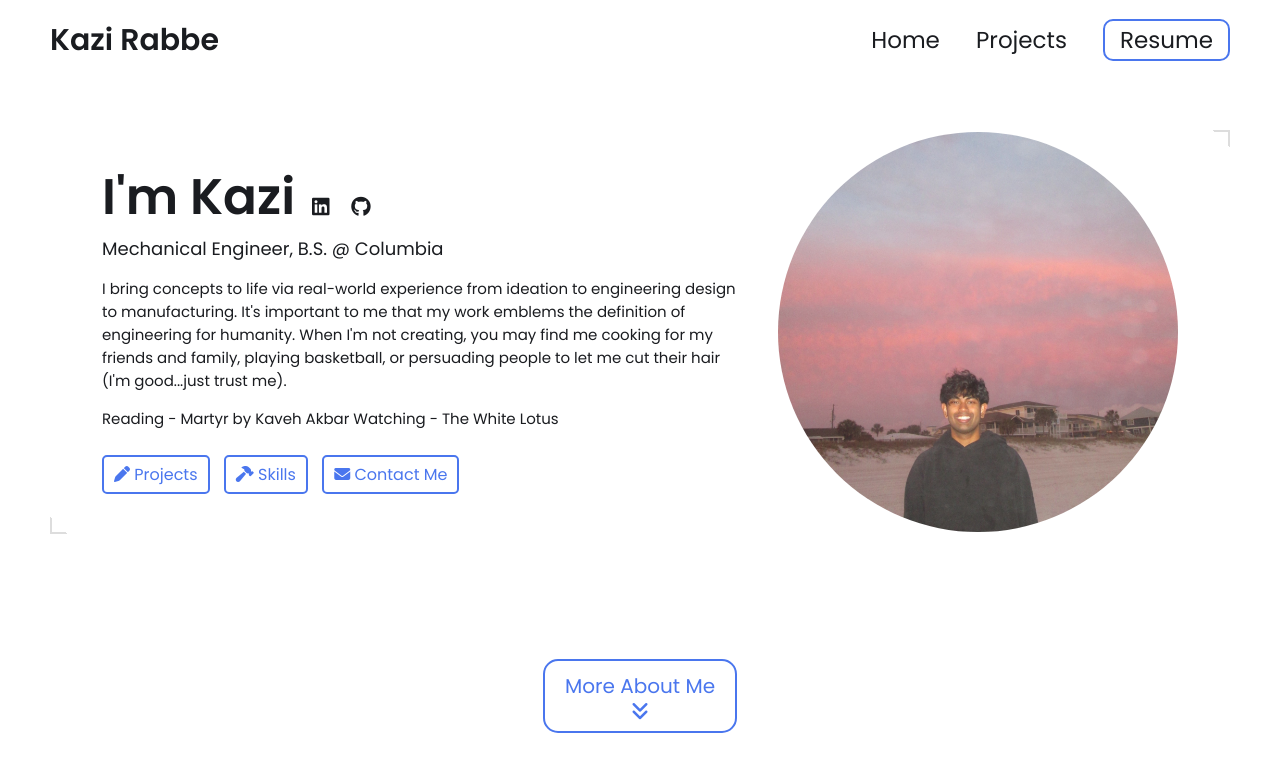
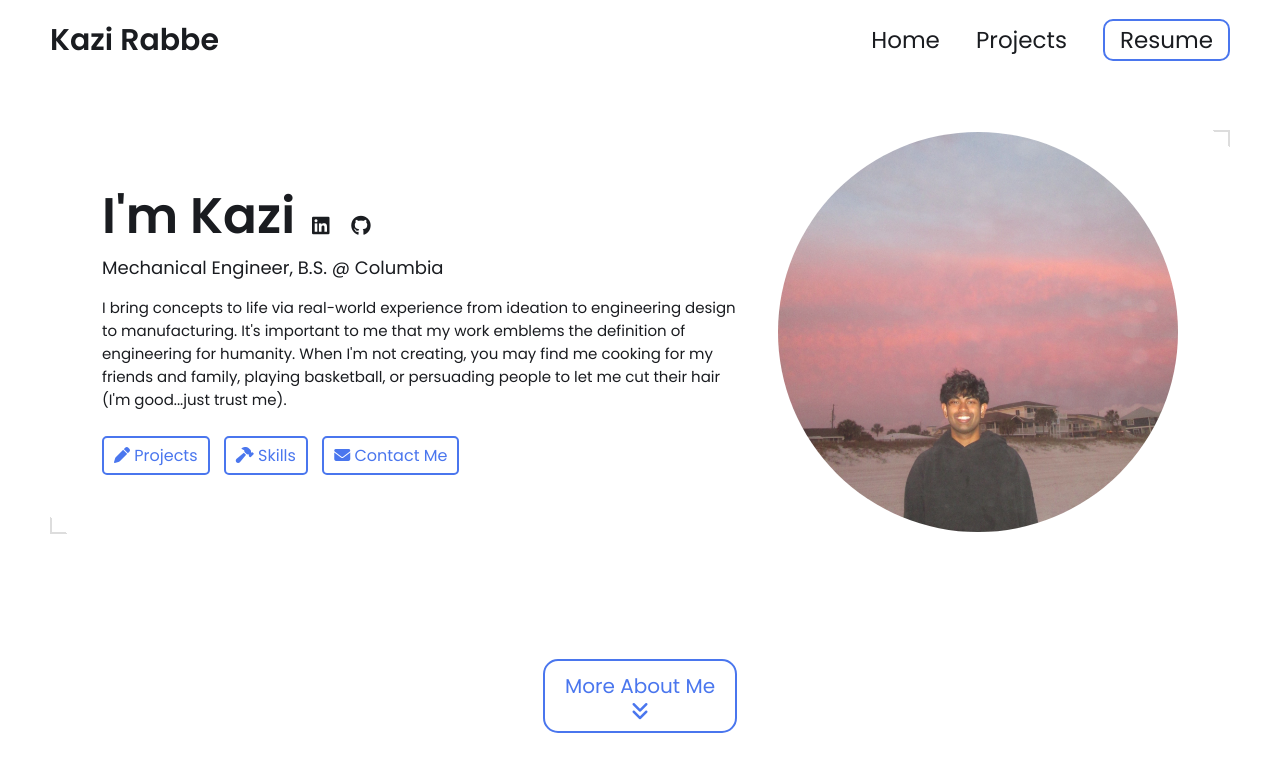
Before and after one commit to kazi-rabbe/kazi-rabbe.github.io, a Jekyll site: the page built from index.html, in a window 1280 px wide and 900 px high. Shown: the top 772 px of the window. Built offline with Jekyll 4.4.1, drawn with Linux system fonts in a browser that asks for light colours.

Commit message:
Update hero.html

```diff
--- a/_includes/hero.html
+++ b/_includes/hero.html
@@ -70,8 +70,7 @@
 
             <h3> {{site.headline}} </h3>
             <p> {{site.description}}</p>
-            <p>Reading - Martyr by Kaveh Akbar
-            Watching - The White Lotus</p>
+            <p> {{site.about}}</p>
             <div class="links">
                 <a href="#projects">
                     <i class="fa-solid fa-pen"></i>
```
